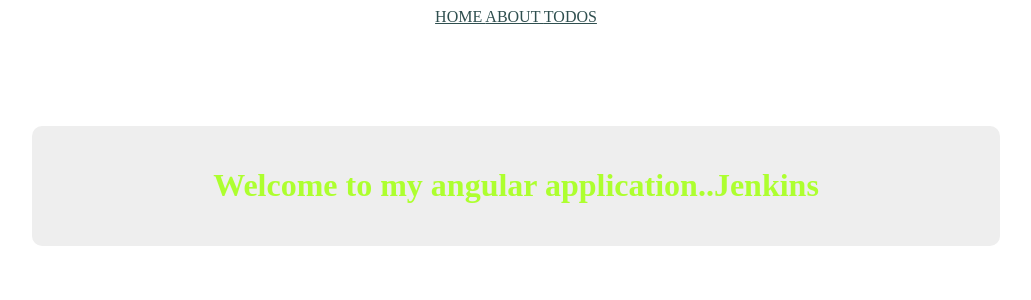
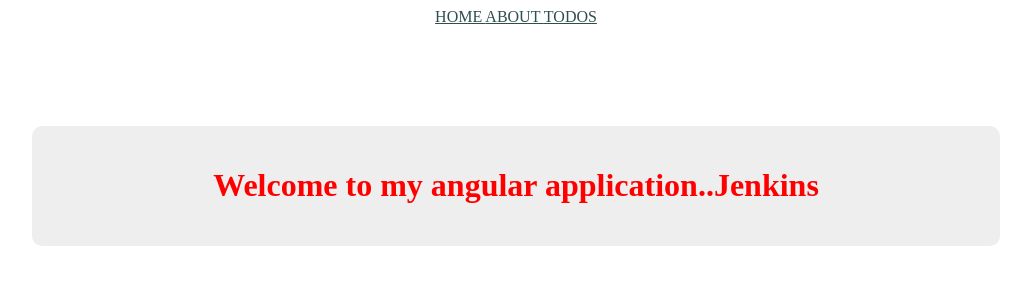
Before and after one commit to RajanIsha/angular, an Angular app: page /home in a window 1280 px wide. Shown: the top 300 px of the page, without its empty margins (124-1155 px from the left). Built offline with nearby package versions, Linux system fonts and the light colour scheme.

Commit message:
coclor change

```diff
--- a/src/app/home/home.component.css
+++ b/src/app/home/home.component.css
@@ -1,7 +1,7 @@
 .home-container{
     text-align: center;
     padding: 20px;
-    color: greenyellow;
+    color:red;
 }
 
 .home-container{
```
